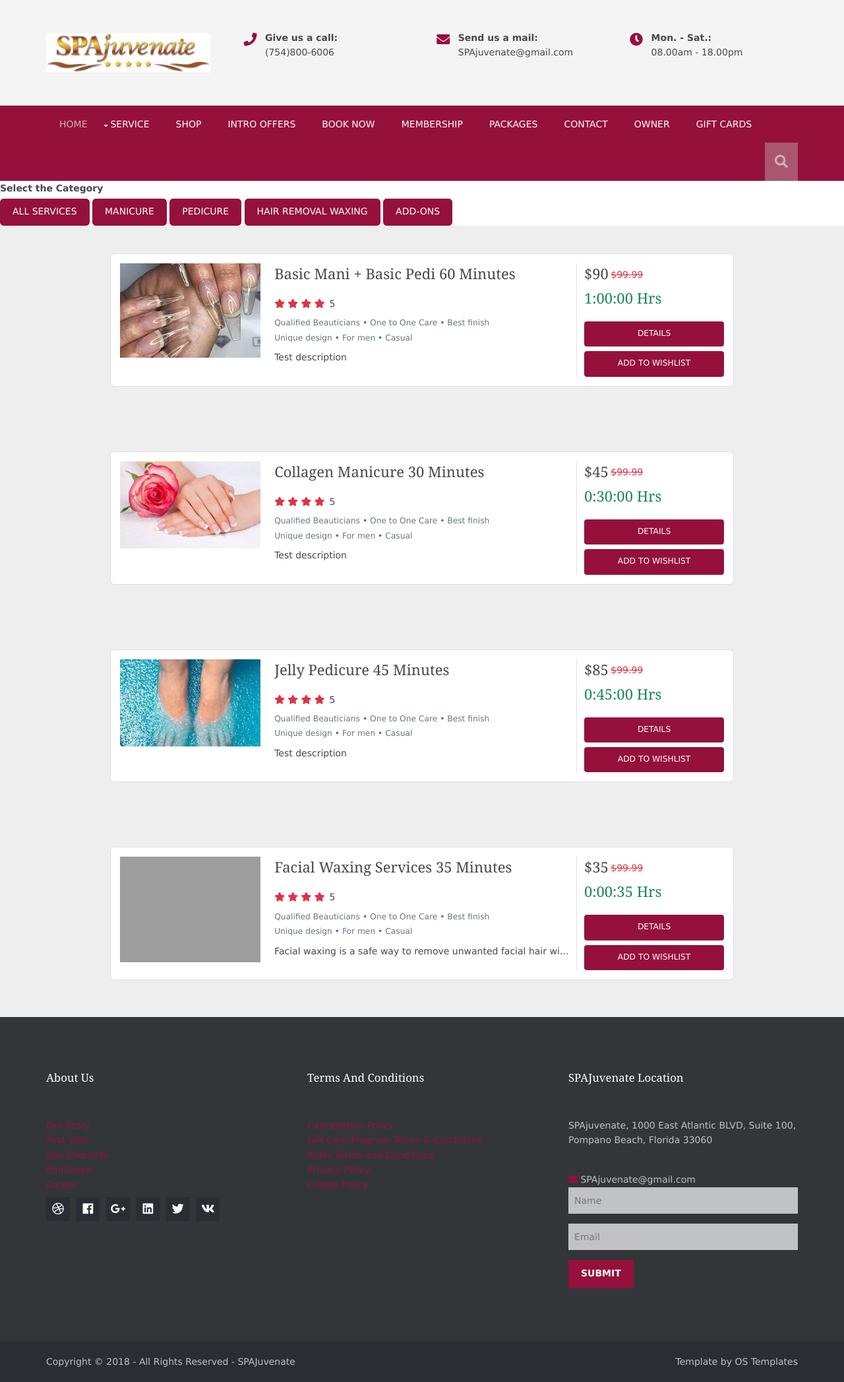
After one commit to sowthiram/spatest, a Django app: page /shop in a window 1280 px wide. The commit adds this page. Shown: the whole page at 66% size. Run offline with Django 4.2, Linux system fonts and the light colour scheme; data comes from the database, SQL or seed files in the repository; both versions use the stored data as it was after the commit; grey boxes are pictures that could not be loaded.

Commit message:
Updated spa

```diff
--- a/my_spa/customer/templates/base.html
+++ b/my_spa/customer/templates/base.html
@@ -37,10 +37,10 @@ Licence URI: https://www.os-templates.com/template-terms
     <div class="three_quarter">
       <ul class="nospace clear">
         <li class="one_third first">
-          <div class="block clear"><a href="#"><i class="fas fa-phone"></i></a> <span><strong>Give us a call:</strong> (754)800-6006 </span></div>
+          <div class="block clear"><a href="tel:(754)800-6006"><i class="fas fa-phone"></i></a> <span><strong>Give us a call:</strong> (754)800-6006 </span></div>
         </li>
         <li class="one_third">
-          <div class="block clear"><a href="#"><i class="fas fa-envelope"></i></a> <span><strong>Send us a mail:</strong> SPAjuvenate@gmail.com</span></div>
+          <div class="block clear"><a href="mailto:SPAjuvenate@gmail.com"><i class="fas fa-envelope"></i></a> <span><strong>Send us a mail:</strong> SPAjuvenate@gmail.com</span></div>
         </li>
         <li class="one_third">
           <div class="block clear"><a href="#"><i class="fas fa-clock"></i></a> <span><strong> Mon. - Sat.:</strong> 08.00am - 18.00pm</span></div>
@@ -84,7 +84,7 @@ Licence URI: https://www.os-templates.com/template-terms
             <li><a href="#">Level 2</a></li>
           </ul>
         </li> -->
-        <li><a href="#">SHOP</a></li>
+        <li><a href="{%url 'customer:shop' %}">SHOP</a></li>
         <li><a href="#">INTRO OFFERS</a></li>
         <li><a href="#">BOOK NOW</a></li>
         <li><a href="#">MEMBERSHIP</a></li>
@@ -92,6 +92,7 @@ Licence URI: https://www.os-templates.com/template-terms
         <li><a href="#">CONTACT</a></li>
         <li><a href="#">OWNER</a></li>
         <li><a href="#">GIFT CARDS</a></li>
+
       </ul>
     </nav>
     <!-- ################################################################################################ -->
--- /dev/null
+++ b/my_spa/customer/templates/shop.html
@@ -0,0 +1,96 @@
+{%extends 'base.html'%}
+{%block body%}
+{% comment %} Nav side {% endcomment %}
+<div class="btn-group-vertical" role="group" aria-label="Vertical radio toggle button group">
+  <form action="" method="post">
+      {%csrf_token%}
+      <label for="slots"><strong> Select the Category </strong></label>
+      <input type="submit" name="slot" class="btn" value="All Services"
+      {%for category in categories%}
+      <input type="submit" name="slot" class="btn" value="{{category.category_name}}" />
+      {%endfor%}
+  </form>
+</div>
+
+
+{% comment %} Side Nav end {% endcomment %}
+
+{% comment %} Service card starts  {% endcomment %}
+{%if services%}
+{%for service in services%}
+
+<section style="background-color: #eee;">
+    <div class="container py-5">
+      <div class="row justify-content-center mb-3">
+        <div class="col-md-12 col-xl-10">
+          <div class="card shadow-0 border rounded-3">
+            <div class="card-body">
+              <div class="row">
+                <div class="col-md-12 col-lg-3 col-xl-3 mb-4 mb-lg-0">
+                  <div class="bg-image hover-zoom ripple rounded ripple-surface">
+                    <img src="{{service.image.url}}"
+                      class="w-100" />
+                    <a href="#!">
+                      <div class="hover-overlay">
+                        <div class="mask" style="background-color: rgba(253, 253, 253, 0.15);"></div>
+                      </div>
+                    </a>
+                  </div>
+                </div>
+                <div class="col-md-6 col-lg-6 col-xl-6">
+                  <h5>{{service.name}}</h5>
+                  <div class="d-flex flex-row">
+                    <div class="text-danger mb-1 me-2">
+                      <i class="fa fa-star"></i>
+                      <i class="fa fa-star"></i>
+                      <i class="fa fa-star"></i>
+                      <i class="fa fa-star"></i>
+                    </div>
+                    <span>{{service.rating}}</span>
+                  </div>
+                  <div class="mt-1 mb-0 text-muted small">
+                    <span>Qualified Beauticians</span>
+                    <span class="text-primary"> • </span>
+                    <span>One to One Care</span>
+                    <span class="text-primary"> • </span>
+                    <span>Best finish<br /></span>
+                  </div>
+                  <div class="mb-2 text-muted small">
+                    <span>Unique design</span>
+                    <span class="text-primary"> • </span>
+                    <span>For men</span>
+                    <span class="text-primary"> • </span>
+                    <span>Casual<br /></span>
+                  </div>
+                  <p class="text-truncate mb-4 mb-md-0">
+                    {{service.description}}
+                  </p>
+                </div>
+                <div class="col-md-6 col-lg-3 col-xl-3 border-sm-start-none border-start">
+                  <div class="d-flex flex-row align-items-center mb-1">
+                    <h4 class="mb-1 me-1">${{service.cost}}</h4>
+                    <span class="text-danger"><s>$99.99</s></span>
+                  </div>
+                  <h6 class="text-success">{{service.duration}} hrs</h6>
+                  <div class="d-flex flex-column mt-4">
+                    <button class="btn btn-primary btn-sm" type="button">Details</button>
+                    <button class="btn btn-outline-primary btn-sm mt-2" type="button">
+                      Add to wishlist
+                    </button>
+                  </div>
+                </div>
+              </div>
+            </div>
+          </div>
+        </div>
+      </div>
+  </section>
+  {%endfor%}
+  {% comment %} Service card ends  {% endcomment %}
+  {%else%}
+  <div class="py-5">
+    <div class="row justify-content-center mb-3">
+      <center><strong>Sorry! Services not found for the selected category</strong></center>
+    </div>
+{%endif%}
+{%endblock%}
--- a/my_spa/customer/urls.py
+++ b/my_spa/customer/urls.py
@@ -9,9 +9,7 @@ urlpatterns=[
     path("book/<int:sid>", views.BookView.as_view(), name="book"),
     path("mybookings", views.MyBookingView.as_view(), name="bookings"),
     path("mybookings/<int:bid>", views.BookingUpdateView.as_view(), name="update-booking"),
-    path("slots", views.AddSlots.as_view(), name="add-slot"),
-    path("slots/update", views.UpdateSlots.as_view(), name="update-slot"),
-    path("category/add", views.AddCategories.as_view(), name="add-category"),
-    path("services/add", views.AddServices.as_view(), name="add-service"),
     path("mybookings/<int:bid>/cancel", views.CancelBookingView.as_view(), name="cancel-booking"),
+    path("shop", views.ShopView.as_view(), name="shop"),
+
 ]
--- a/my_spa/customer/views.py
+++ b/my_spa/customer/views.py
@@ -1,8 +1,8 @@
-from django.shortcuts import render,redirect
+from django.shortcuts import render, redirect
 from customer.models import *
 from django.urls import reverse_lazy
-from django.contrib.auth import authenticate,login,logout
-from django.views.generic import CreateView,TemplateView,FormView,DetailView,ListView,UpdateView,RedirectView,View
+from django.contrib.auth import authenticate, login, logout
+from django.views.generic import CreateView, TemplateView, FormView, DetailView, ListView, UpdateView, RedirectView, View
 from customer.forms import *
 from customer import forms
 from django.contrib import messages
@@ -17,31 +17,35 @@ class RegistrationView(CreateView):
     template_name = "registration.html"
     success_url = reverse_lazy("login")
 
+
 #path("",views.LogInView.as_view(),name="login"),
 class LogInView(FormView):
     form_class = LoginForm
     template_name = "login.html"
 
     def post(self, request, *args, **kwargs):
-        form=forms.LoginForm(request.POST)
+        form = forms.LoginForm(request.POST)
         if form.is_valid():
-            username=form.cleaned_data.get("username")
+            username = form.cleaned_data.get("username")
             password = form.cleaned_data.get("password")
-            user=authenticate(username=username,password=password)
+            user = authenticate(username=username, password=password)
             if user:
-                login(request,user)
-                return redirect("home")
+                login(request, user)
+                return redirect("customer:home")
             else:
-                return render(request,"login.html",{"form":form})
+                return render(request, "login.html", {"form": form})
+
 
 #path("home", views.HomeView.as_view(), name="home"),
 class HomeView(TemplateView):
     template_name = "home.html"
+
     def get_context_data(self, **kwargs):
-        context=super().get_context_data(**kwargs)
-        all_services=Services.objects.all()
-        context["services"]=all_services
+        context = super().get_context_data(**kwargs)
+        all_services = Services.objects.all()
+        context["services"] = all_services
         return context
+
 
 #path("book/<int:sid>", views.BookView.as_view(), name="book")
 class BookView(FormView):
@@ -49,15 +53,21 @@ class BookView(FormView):
     form_class = forms.BookForm
     template_name = "book.html"
 
-    def get(self,request,*args,**kwargs):
+    def get(self, request, *args, **kwargs):
         id = kwargs.get("sid")
         service = Services.objects.get(id=id)
-        beauticians=Beautician.objects.filter(category=service.category)
-        beautician=[b for b in beauticians if b!=1 ]
+        beauticians = Beautician.objects.filter(category=service.category)
+        beautician = [b for b in beauticians if b != 1]
         a = Timeslots.objects.all()
         a1 = a[::1]
         available_slots = [i for i in a1 if i != 1]
-        return render(request,self.template_name,{"form":forms.BookForm(),"service":service,"beautician":beautician,"available_slots":available_slots})
+        return render(
+            request, self.template_name, {
+                "form": forms.BookForm(),
+                "service": service,
+                "beautician": beautician,
+                "available_slots": available_slots
+            })
 
     def post(self, request, *args, **kwargs):
         id = kwargs.get("sid")
@@ -65,24 +75,25 @@ class BookView(FormView):
         user = request.user
         timeslot = request.POST.get("slot")
         # date = request.POST.get("date")
-        selected_beautician=request.POST.get("beauty") # Fetch selected beautician
+        selected_beautician = request.POST.get(
+            "beauty")  # Fetch selected beautician
 
         if (timeslot) and (selected_beautician):
             BookedSlot.objects.create(booked_slots=timeslot)
-            booked_slot=BookedSlot.objects.filter(booked_slots=timeslot)[0]
-            beautician=Beautician.objects.filter(name=selected_beautician)[0]
-            booking=Booking.objects.create(services=service,user=user,timeslot=booked_slot,beautician=beautician,cost=service.cost)
+            booked_slot = BookedSlot.objects.filter(booked_slots=timeslot)[0]
+            beautician = Beautician.objects.filter(name=selected_beautician)[0]
+            booking = Booking.objects.create(services=service,
+                                             user=user,
+                                             timeslot=booked_slot,
+                                             beautician=beautician,
+                                             cost=service.cost)
             Timeslots.objects.filter(time=timeslot).delete()
-            m="Hello User, Your booking request initiated and the order id is: ",booking.id ,". Thank you!"
+            m = "Hello User, Your booking request initiated and the order id is: ", booking.id, ". Thank you!"
             messages.success(request, m)
         else:
-            m="Sorry! Your booking request failed! Please make sure you selected preferred timeslot & beautician , thank you!"
-            messages.warning(request,m)
+            m = "Sorry! Your booking request failed! Please make sure you selected preferred timeslot & beautician , thank you!"
+            messages.warning(request, m)
         return redirect("home")
-
-
-
-
 
 
 #path("mybookings", views.MyBookingView.as_view(), name="bookings")
@@ -91,9 +102,9 @@ class MyBookingView(ListView):
     model = Booking
     context_object_name = 'bookings'
 
-
     def get_queryset(self):
-        return Booking.objects.filter(user=self.request.user).exclude(status="cancelled")
+        return Booking.objects.filter(user=self.request.user).exclude(
+            status="cancelled")
 
         # def delete_service(self, request, *args, **kwargs):
         #     a = Services.objects.all()
@@ -110,10 +121,10 @@ class BookingUpdateView(UpdateView):
     success_url = reverse_lazy("bookings")
     form_class = UpdateBookingForm
 
+    def form_valid(self, form):
+        messages.success(self.request, "Booking  updated successfully")
+        return super().form_valid(form)
 
-    def form_valid(self, form):
-        messages.success(self.request,"Booking  updated successfully")
-        return super().form_valid(form)
 
 #path("mybookings/<int:bid>/cancel", views.cancel_booking, name="cancel-booking"),
 class CancelBookingView(View):
@@ -122,116 +133,43 @@ class CancelBookingView(View):
     # pk_url_kwarg = "bid"
     # success_url = reverse_lazy("home")
     # form_class = CancelBookingForm
-    def get(self,request,*args,**kwargs):
+    def get(self, request, *args, **kwargs):
         id = kwargs.get("bid")
         booking = Booking.objects.get(id=id)
-        return render(request,"confirm-cancel.html",{"booking":booking})
-    def post(self,request,*args,**kwargs):
-        id=kwargs.get("bid")
+        return render(request, "confirm-cancel.html", {"booking": booking})
+
+    def post(self, request, *args, **kwargs):
+        id = kwargs.get("bid")
         booking = Booking.objects.get(id=id)
         print(booking)
-        booking.status="cancelled"
+        booking.status = "cancelled"
         booking.save()
-        msg="Hello User booking cancelled as per your request"
-        messages.success(request,msg)
+        msg = "Hello User booking cancelled as per your request"
+        messages.success(request, msg)
         return redirect('home')
 
 
-
-#path("slots", views.AddSlots.as_view(), name="add-slot")
-#Admin action
-#Pending
-class AddSlots(TemplateView):
-    template_name = "add-slots.html"
+class ShopView(TemplateView):
+    template_name = "shop.html"
 
     def get_context_data(self, **kwargs):
         context = super().get_context_data(**kwargs)
-        all_services = Services.objects.all()
-        context["services"] = all_services
-        a=Timeslots.objects.all()
-        a1=a[::1]
-        p=[i for i in a1 if i!=1 ]
-        context["slots"]=p
-        return context
-
-    def post(self,request,*args,**kwargs):
-        data=request.POST.get("slot")
-        print("Fetched data is ",data)
-        return redirect("home")
-
-#path("slots/update", views.UpdateSlots.as_view(), name="update-slot"),
-class UpdateSlots(FormView):
-    form_class = AddSlotForm
-    template_name = "update-slots.html"
-
-    def get_context_data(self, **kwargs):
-        context = super().get_context_data(**kwargs)
-        # all_services = Services.objects.all()
-        # context["services"] = all_services
-        a=Timeslots.objects.all()
-        a1=a[::1]
-        p=[i for i in a1 if i!=1 ]
-        context["slots"]=p
+        context["services"] = Services.objects.all()
+        context["categories"] = Categories.objects.all()
         return context
 
 
     def post(self, request, *args, **kwargs):
-        id=kwargs.get("sid")
-        service=Services.objects.filter(id=id)
+        category=request.POST.get("slot")
+        categories=Categories.objects.all()
+        cata=Services.objects.filter(category__category_name=category)
 
-        del_slot=request.POST.get("slot")
-        # slot = request.POST['timeslot']
-        slot = request.POST.get('timeslot')
-        booked_slot=BookedSlot.objects.filter(booked_slots=slot)
-        print(booked_slot)
+        if cata:
+            return render(request,"shop.html",{"services":cata,"categories":categories})
+        elif(category=="All Services"):
+            return render(request,"shop.html",{"services":Services.objects.all(),"categories":categories})
+        else:
+            print("No category")
+            return render(request,"shop.html",{"services":None,"categories":categories})
 
-        print("Fetched slot is : ",slot)
-        print("Slot to remove : ", del_slot)
-        if slot:
-            if booked_slot:
-                msg="Sorry! Selected slot already booked by an user"
-                messages.warning(request,msg)
-                return redirect("update-slot")
-            else:
-                Timeslots.objects.create(time=slot)
-                messages.success(request,"Selected slot added successfully")
-                return redirect("update-slot")
-        else:
-            Timeslots.objects.filter(time=del_slot).delete()
-            messages.warning(request, "Selected slot removed successfully")
-            return redirect("update-slot")
-
-#path("category/add", views.AddCategories.as_view(), name="add-category"),
-class AddCategories(CreateView):
-    template_name = "add-categories.html"
-    form_class =forms.CategoryAddForm
-    success_url =reverse_lazy("home")
-
-    def get_context_data(self, **kwargs):
-        context = super().get_context_data(**kwargs)
-        context["categories"]=Categories.objects.all()
-        return context
-
-    # def post(self, request, *args, **kwargs):
-    #     form = forms.CategoryAddForm(request.POST)
-    #     if form.is_valid():
-    #         category_name = form.cleaned_data.get("category_name")
-    #         description = form.cleaned_data.get("description")
-    #         status = form.cleaned_data.get("status")
-    #         image = form.cleaned_data.get("image")
-    #         print(category_name,description,status,image)
-    #         Categories.objects.create(category_name=category_name,description=description,status=status,image=image)
-    #         msg=category_name,"added succesfully"
-    #         messages.success(request,msg)
-    #         return redirect("home")
-
-# path("services/add", views.AddServices.as_view(), name="add-service"),
-class AddServices(CreateView):
-    form_class = ServiceAddForm
-    template_name = "add-services.html"
-    success_url = reverse_lazy("home")
-
-    def get_context_data(self, **kwargs):
-        context = super().get_context_data(**kwargs)
-        context["services"]=Services.objects.all()
-        return context
+        return redirect("customer:shop")
--- /dev/null
+++ b/my_spa/owner/urls.py
@@ -0,0 +1,10 @@
+from django.urls import path
+from owner import views
+
+
+urlpatterns=[
+    path("slots", views.AddSlots.as_view(), name="add-slot"),
+    path("slots/update", views.UpdateSlots.as_view(), name="update-slot"),
+    path("category/add", views.AddCategories.as_view(), name="add-category"),
+    path("services/add", views.AddServices.as_view(), name="add-service"),
+]
--- a/my_spa/spa/urls.py
+++ b/my_spa/spa/urls.py
@@ -22,4 +22,5 @@ from django.conf.urls.static import static
 urlpatterns = [
     path('admin/', admin.site.urls),
     path('', include("customer.urls")),
+    path('owner/', include("owner.urls")),
 ]+ static(settings.MEDIA_URL, document_root=settings.MEDIA_ROOT)
```
Also changed, not shown: my_spa/customer/forms.py (+0 -26 lines), my_spa/customer/templates/home.html (+37 -4 lines), my_spa/owner/forms.py (added, +17 -0 lines), my_spa/owner/views.py (+104 -1 lines), my_spa/db.sqlite3.
